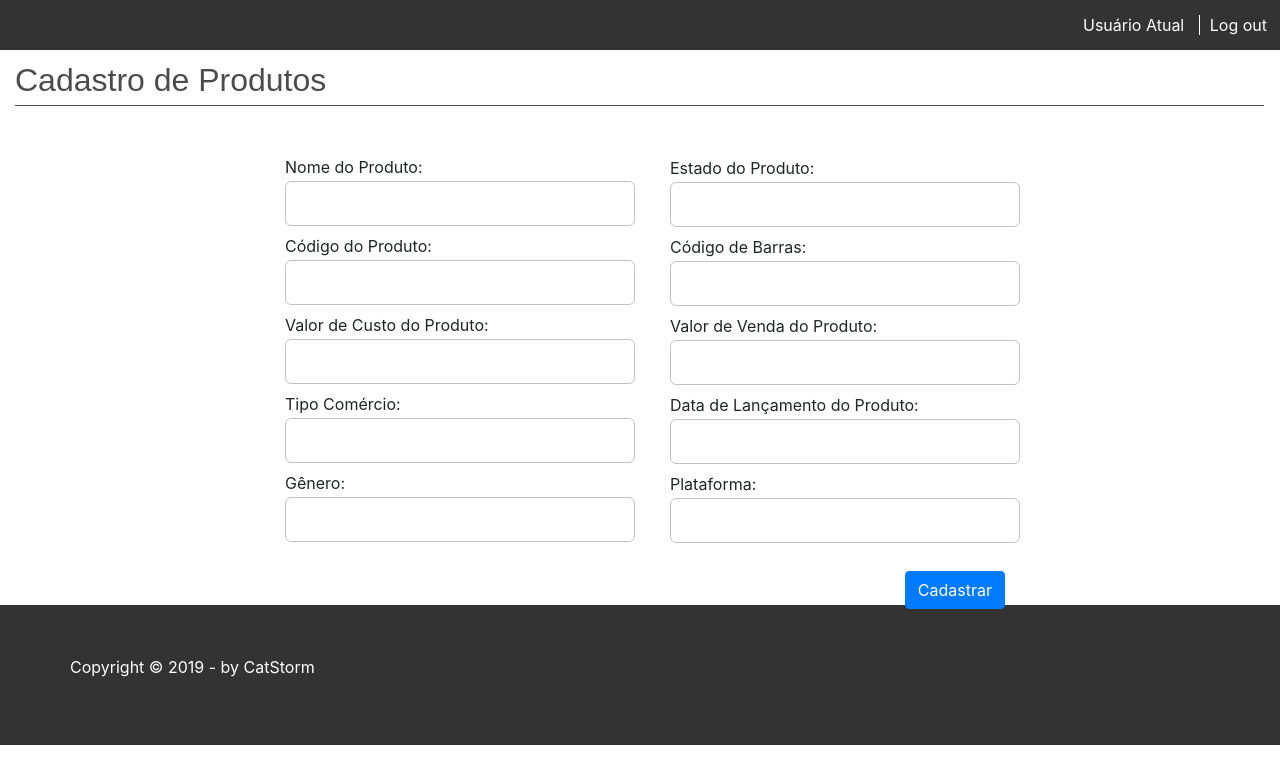
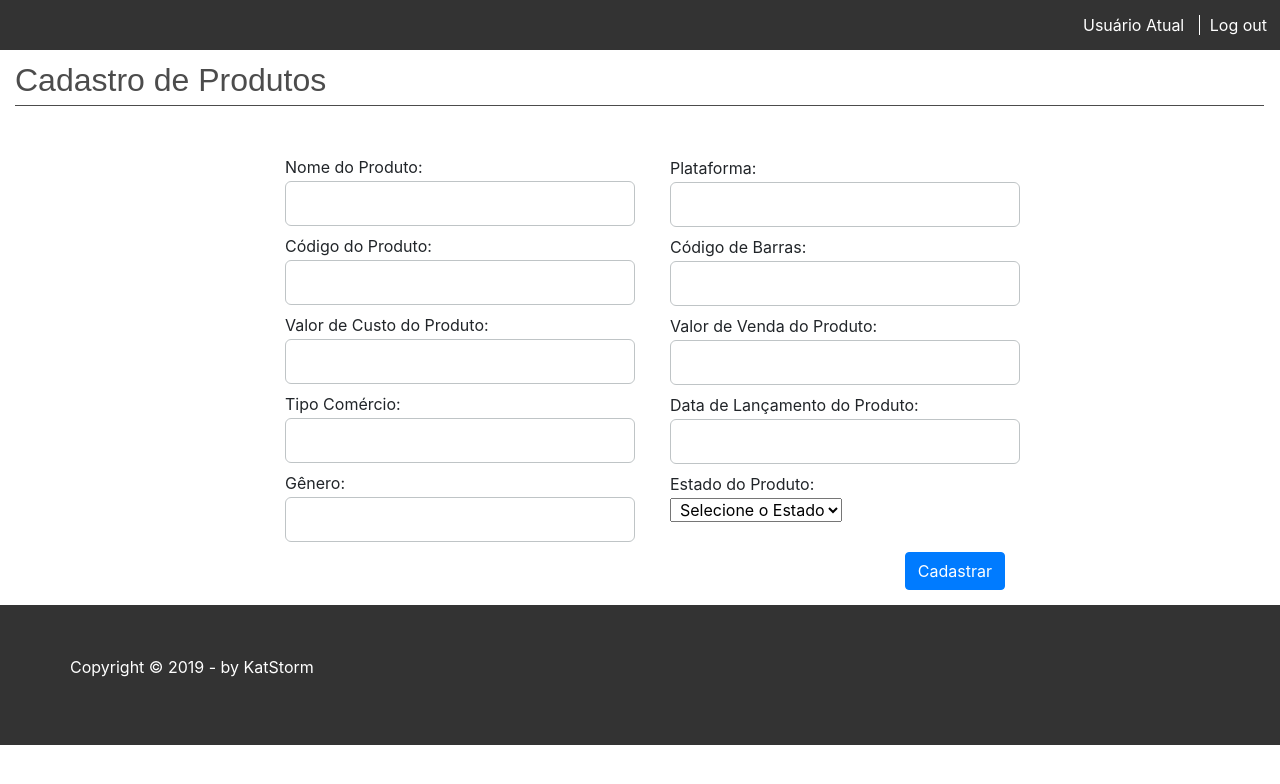
Before and after one commit to Hermany13/Game_store_administration_program, a PHP site: page /VIEW/cadastroProduto.html in a window 1280 px wide. Shown: the top 784 px of the page. Run offline with PHP 8.4, Linux system fonts and the light colour scheme; some libraries are stand-ins or nearby versions.

Commit message:
Add files via upload

```diff
--- a/VIEW/Tabela.html
+++ b/VIEW/Tabela.html
@@ -255,7 +255,7 @@
             <div class="container">
                 <div class="row">
                     <div class="col-xs-12">
-                        <p class="text-center">Copyright &copy; 2019 - by CatStorm</p>
+                        <p class="text-center">Copyright &copy; 2019 - by KatStorm</p>
                     </div>
                 </div>
             </div>
--- a/VIEW/cadastroCliente.html
+++ b/VIEW/cadastroCliente.html
@@ -97,7 +97,7 @@
         <div class="container">
             <div class="row">
                 <div class="col-xs-12">
-                    <p class="text-center">Copyright &copy; 2019 - by CatStorm</p>
+                    <p class="text-center">Copyright &copy; 2019 - by KatStorm</p>
                 </div>
             </div>
         </div>
--- a/VIEW/cadastroGerente.html
+++ b/VIEW/cadastroGerente.html
@@ -90,7 +90,7 @@
         <div class="container">
             <div class="row">
                 <div class="col-xs-12">
-                    <p class="text-center">Copyright &copy; 2019 - by CatStorm</p>
+                    <p class="text-center">Copyright &copy; 2019 - by KatStorm</p>
                 </div>
             </div>
         </div>
--- a/VIEW/cadastroLoja.html
+++ b/VIEW/cadastroLoja.html
@@ -72,7 +72,7 @@
             <div class="container">
                 <div class="row">
                     <div class="col-xs-12">
-                        <p class="text-center">Copyright &copy; 2019 - by CatStorm</p>
+                        <p class="text-center">Copyright &copy; 2019 - by KatStorm</p>
                     </div>
                 </div>
             </div>
--- a/VIEW/cadastroProduto.html
+++ b/VIEW/cadastroProduto.html
@@ -1,5 +1,6 @@
 <!DOCTYPE html>
 <html lang="pt-br">
+
 <head>
     <meta charset="utf-8">
     <meta http-equiv="X-UA-Compatible" content="IE=edge">
@@ -12,56 +13,86 @@
     <script src="_js/bootstrap.js"></script>
     <script src="_js/interativos.js"></script>
 </head>
+
 <body>
 
 
 
-         <div class="linha linhaUser"><div class="contentLine">Usuário Atual
+    <div class="linha linhaUser">
+        <div class="contentLine">Usuário Atual
             <a class="logOutbtn" onclick="modalShowOut()">Log out</a></div>
     </div>
 
 
     <section class="content-site6">
 
-            <div class="label label1"><h2>Cadastro de Produtos</h2></div>
+        <div class="label label1">
+            <h2>Cadastro de Produtos</h2>
+        </div>
         <div class="box box6">
 
             <form action="../CONTROLLER/Transaction/CadastrarProdutoTrans.php" method="post">
-                    <div><div class="textoInput">Nome do Produto:</div>
-                    <input class="input1" type="text" name="nome" required/></div>
+                <div>
+                    <div class="textoInput">Nome do Produto:</div>
+                    <input class="input1" type="text" name="nome" required />
+                </div>
 
-                    <div><div class="textoInput">Código do Produto:</div>
-                    <input class="input1" type="text" name="cod_prod" required/></div>
+                <div>
+                    <div class="textoInput">Código do Produto:</div>
+                    <input class="input1" type="text" name="cod_prod" required />
+                </div>
 
-                    <div><div class="textoInput">Valor de Custo do Produto:</div>
-                    <input class="input1" type="text" name="valorCusto" required/></div>
+                <div>
+                    <div class="textoInput">Valor de Custo do Produto:</div>
+                    <input class="input1" type="text" name="valorCusto" required />
+                </div>
 
-                    <div><div class="textoInput">Tipo Comércio:</div>
-                    <input class="input1" type="text" name="tipoComercio" required/></div>
+                <div>
+                    <div class="textoInput">Tipo Comércio:</div>
+                    <input class="input1" type="text" name="tipoComercio" required />
+                </div>
 
-                    <div><div class="textoInput">Gênero:</div>
-                    <input class="input1" type="text" name="genero" required/>
+                <div>
+                    <div class="textoInput">Gênero:</div>
+                    <input class="input1" type="text" name="genero" required />
                 </div>
 
                 <div class="block2">
-                    <div><div class="textoInput">Estado do Produto:</div>
-                    <input class="input1" type="text" name="estado" required/></div>
+                    <div>
+                        <div class="textoInput">Plataforma:</div>
+                        <input class="input1" type="text" name="plataforma" required />
+                    </div>
 
 
-                    <div><div class="textoInput">Código de Barras:</div>
-                    <input class="input1" type="text" name="codigoBarra" required/></div>
+
+                    <div>
+                        <div class="textoInput">Código de Barras:</div>
+                        <input class="input1" type="text" name="codigoBarra" required />
+                    </div>
 
 
-                    <div><div class="textoInput">Valor de Venda do Produto:</div>
-                    <input class="input1" type="text" name="valorVenda" required/></div>
+                    <div>
+                        <div class="textoInput">Valor de Venda do Produto:</div>
+                        <input class="input1" type="text" name="valorVenda" required />
+                    </div>
 
 
-                    <div><div class="textoInput">Data de Lançamento do Produto:</div>
-                    <input class="input1" type="text" name="dataLancamento" required/></div>
+                    <div>
+                        <div class="textoInput">Data de Lançamento do Produto:</div>
+                        <input class="input1" type="text" name="dataLancamento" required />
+                    </div>
 
 
-                    <div><div class="textoInput">Plataforma:</div>
-                    <input class="input1" type="text" name="plataforma" required/></div>
+
+
+                    <div>
+                        <div class="textoInput">Estado do Produto:</div>
+                        <select class="input1 inputNew" name="estado">
+                            <option>Selecione o Estado</option>
+                            <option>Novo</option>
+                            <option>Usado</option>
+                        </select>
+                    </div>
                 </div>
 
                 <div><button class="Button6 btn btn-primary pull-right h2" type="submit">Cadastrar</button>
@@ -78,7 +109,7 @@
         <div class="container">
             <div class="row">
                 <div class="col-xs-12">
-                        <p class="text-center">Copyright &copy; 2019 - by CatStorm</p>
+                    <p class="text-center">Copyright &copy; 2019 - by KatStorm</p>
                 </div>
             </div>
         </div>
@@ -109,6 +140,4 @@
 
 
 
-
-
 </html>
--- a/VIEW/painelCliente.html
+++ b/VIEW/painelCliente.html
@@ -106,7 +106,7 @@
             <div class="container">
                 <div class="row">
                     <div class="col-xs-12">
-                        <p class="text-center">Copyright &copy; 2019 - by CatStorm</p>
+                        <p class="text-center">Copyright &copy; 2019 - by KatStorm</p>
                     </div>
                 </div>
             </div>
--- a/VIEW/painelFuncionario.html
+++ b/VIEW/painelFuncionario.html
@@ -112,7 +112,7 @@
             <div class="container">
                 <div class="row">
                     <div class="col-xs-12">
-                        <p class="text-center">Copyright &copy; 2019 - by CatStorm</p>
+                        <p class="text-center">Copyright &copy; 2019 - by KatStorm</p>
                     </div>
                 </div>
             </div>
--- a/VIEW/painelGerente.html
+++ b/VIEW/painelGerente.html
@@ -121,7 +121,7 @@
             <div class="container">
                 <div class="row">
                     <div class="col-xs-12">
-                        <p class="text-center">Copyright &copy; 2019 - by CatStorm</p>
+                        <p class="text-center">Copyright &copy; 2019 - by KatStorm</p>
                     </div>
                 </div>
             </div>
```
Also changed, not shown: VIEW/cadastroFuncionario.html (+23 -67 lines), VIEW/telaCaixa.php (+9 -71 lines). Lines whose indentation alone changed are shown as unchanged.
